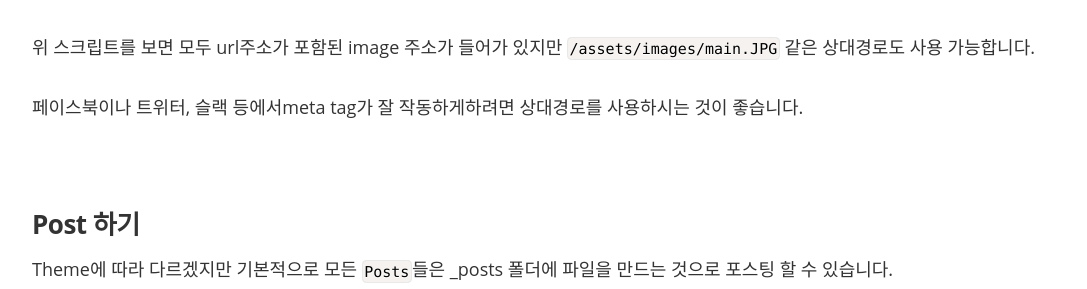
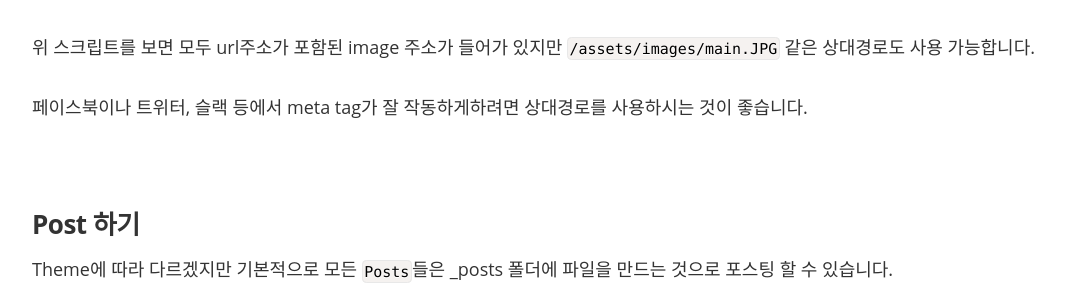
Before and after one commit to qkraudghgh/qkraudghgh.github.io, a Jekyll site: the page built from _posts/2016-07-02-jekyll-blog-setup.md, in a window 1280 px wide and 900 px high, scrolled down 2314 px. Shown: the part 165-454 px from the top of the window, without its empty margins (96-1183 px from the left). Built offline with Jekyll 4.4.1, drawn with Linux system fonts in a browser that asks for light colours; nearby versions of some CDN libraries; some web fonts are replaced; comment, search, counter and statistics services are not loaded.

Commit message:
띄어쓰기..

```diff
--- a/_posts/2016-07-02-jekyll-blog-setup.md
+++ b/_posts/2016-07-02-jekyll-blog-setup.md
@@ -91,7 +91,7 @@ authors:
 위 스크립트를 보면 모두 url주소가 포함된 image 주소가 들어가 있지만
 `/assets/images/main.JPG` 같은 상대경로도 사용 가능합니다.
 
-페이스북이나 트위터, 슬랙 등에서meta tag가 잘 작동하게하려면 상대경로를 사용하시는 것이 좋습니다.
+페이스북이나 트위터, 슬랙 등에서 meta tag가 잘 작동하게하려면 상대경로를 사용하시는 것이 좋습니다.
 
 # Post 하기
 
```
